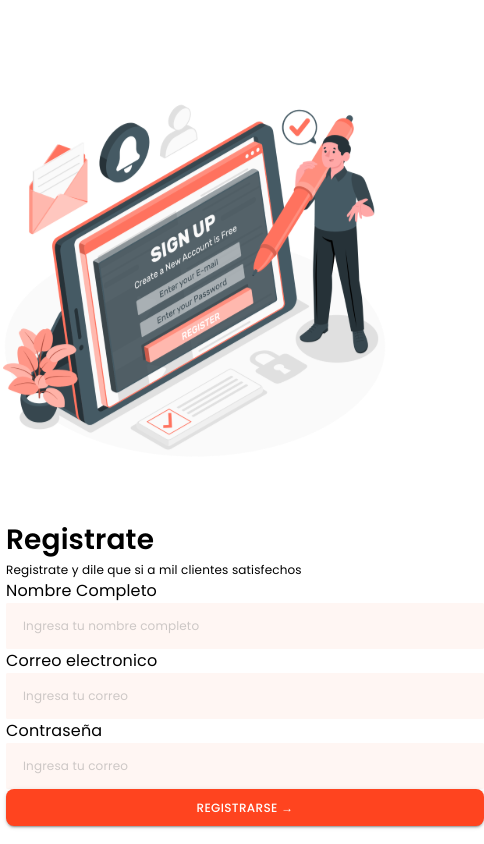
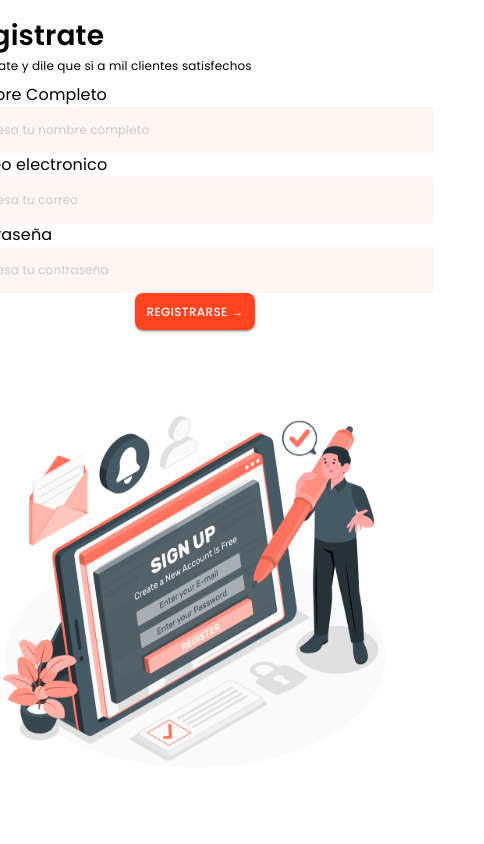
Before and after one commit to BonApp-etit/front, a Next.js app: page /sign_up in a window 390 px wide. Shown: the whole page, 484 px wide, since content can reach past the window. Built offline with nearby package versions, Linux system fonts and the light colour scheme.

Commit message:
fix responsive errors

```diff
--- a/src/pages/sign_up/form.jsx
+++ b/src/pages/sign_up/form.jsx
@@ -2,28 +2,34 @@ import Input from '../../components/common_components/StyledInput'
 import { Button } from "@mui/material";
 export default function form(){
     return(
-        <main className="flex flex-col  font-poppins ml-[100px] md:mt-8">
+        <main className="flex flex-col  font-poppins lg:ml-[100px] md:mt-8">
             <h3 className="text-[28px] font-semibold font-poppins">Registrate</h3>
-            <p className="text-[12px]">Registrate y dile que si a mil clientes satisfechos</p>
-            <h2 classhName="text-[16px]         font-light">Nombre Completo</h2>
+            <p className="text-[12px] mb-2">Registrate y dile que si a mil clientes satisfechos</p>
+            <h2 classhName="text-[16px] font-light">Nombre Completo</h2>
             <Input
             customWidth="478px"
             customHeight="46px"
+            className="my-2"
             placeholder="Ingresa tu nombre completo"
             />
             <h2 classhName="text-[16px]         font-light">Correo electronico</h2>
             <Input
             customWidth="478px"
             customHeight="46px"
+            className="my-2"
             placeholder="Ingresa tu correo"
             />
             <h2 classhName="text-[16px]         font-light">Contraseña</h2>
             <Input
             customWidth="478px"
             customHeight="46px"
-            placeholder="Ingresa tu correo"
+            className="my-2"
+            placeholder="Ingresa tu contraseña"
             />
+            <div className='flex items-center justify-center'>
             <Button variant="contained" className='mt-4 font-poppins text-[16px]'>REGISTRARSE →</Button>
+            </div>
+
         </main>
     )
 }
--- a/src/pages/sign_up/index.jsx
+++ b/src/pages/sign_up/index.jsx
@@ -2,9 +2,9 @@ import Form from "./form"
 export default function signup(){
     return(
         <>
-            <main className="mx-120 flex flex-col lg:flex-row items-center justify-center h-screen">
+            <main className="mx-120 flex flex-col-reverse lg:flex-row items-center justify-center h-screen">
                 <img src="/assets/signupmenu/signupimage.svg" alt="img" className="w-[500px] h-[500px]"/>
-                <Form className="mr-[100px]"/>
+                <Form className=""/>
             </main>
         </>
     )
```
